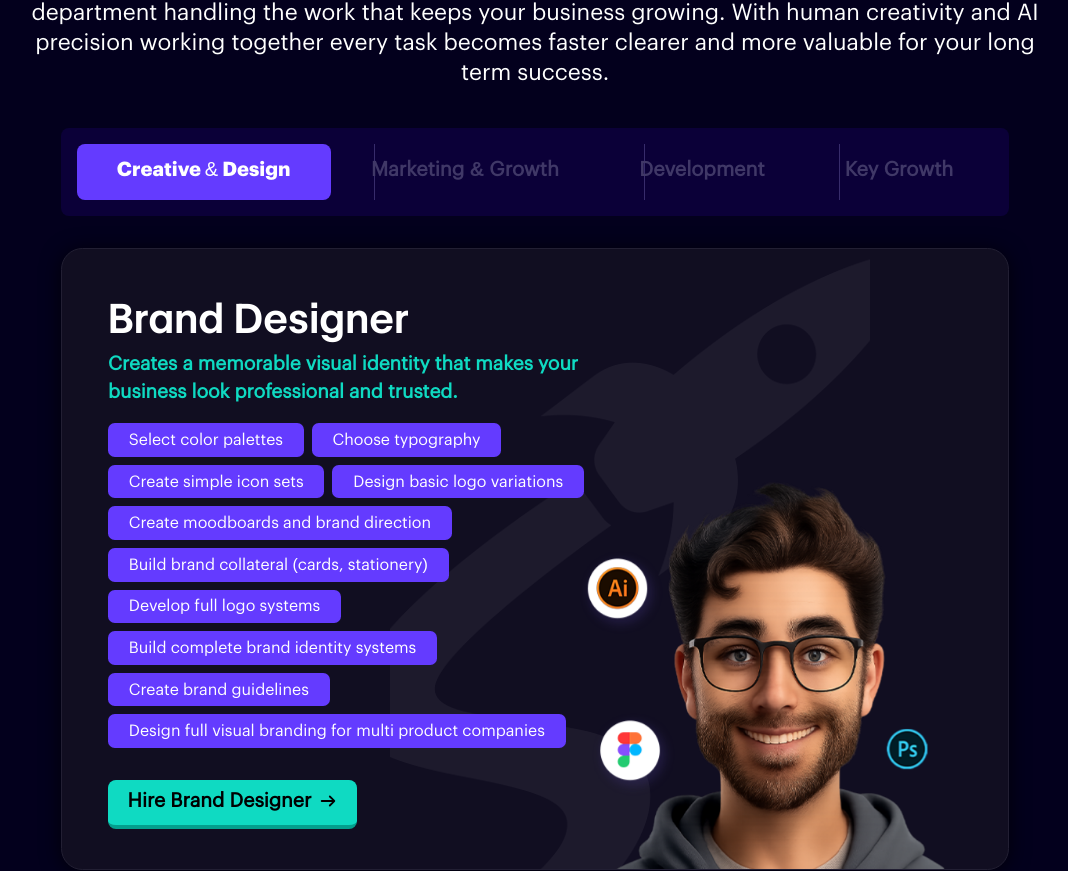
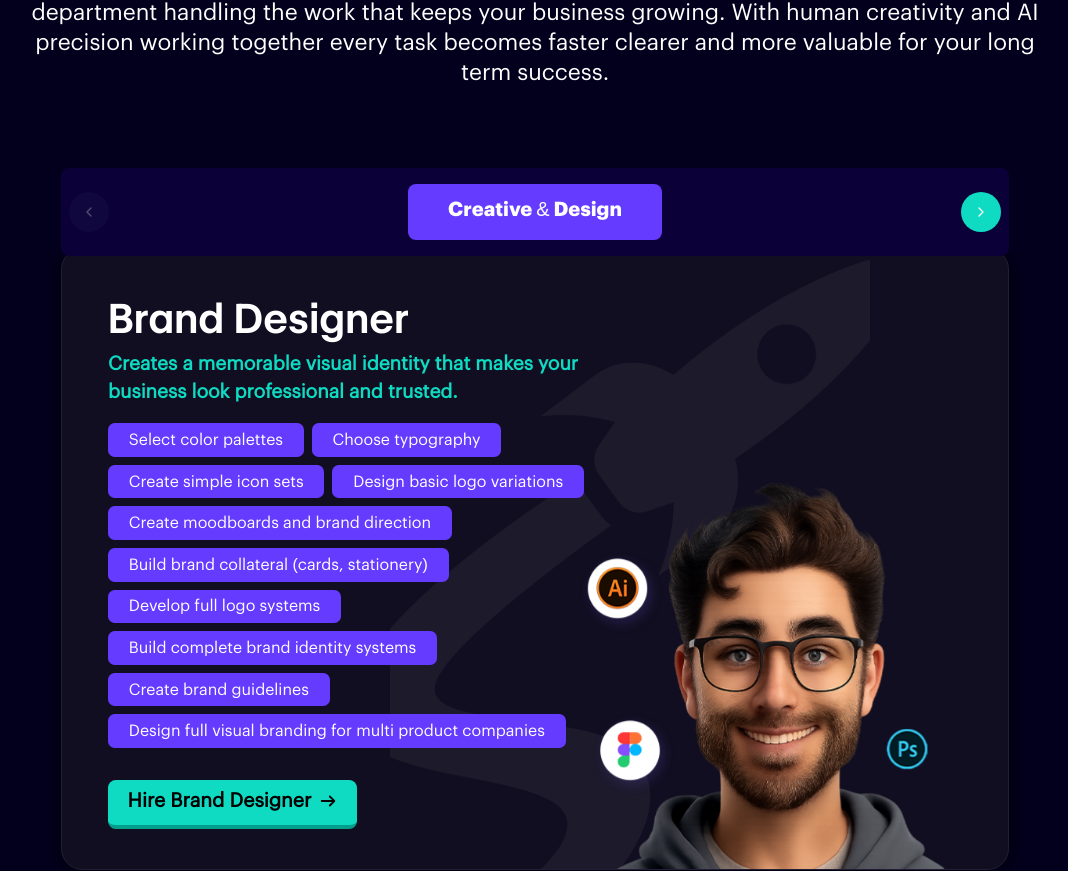
Before and after one commit to mdhasnainhanif/startups-new-web, a Next.js app: page / in a window 1280 px wide. Shown: the part 1977-2848 px from the top of the page, without its empty margins (105-1173 px from the left). Built offline with nearby package versions, Linux system fonts and the light colour scheme.

Commit message:
tabs setting

```diff
--- a/src/app/components/CaseStudySection.tsx
+++ b/src/app/components/CaseStudySection.tsx
@@ -4,6 +4,11 @@ import Link from "next/link";
 import Image from "next/image";
 import React, { useEffect, useRef, useState } from "react";
 import { useModalStore } from "@/stores/useModalStore";
+import { Swiper, SwiperSlide } from "swiper/react";
+import { Navigation } from "swiper/modules";
+import type { Swiper as SwiperType } from "swiper";
+import "swiper/css";
+import "swiper/css/navigation";
 import "../../../public/assets/css/casestudy.css";
 import "../../../public/assets/css/casestudythree.css";
 import "../../../public/assets/css/casestudytwo.css";
@@ -275,6 +280,17 @@ const CaseStudySection = () => {
   const [activeCategory, setActiveCategory] = useState<string>("creative");
   const [isFading, setIsFading] = useState<boolean>(false);
   const [shouldStick, setShouldStick] = useState<boolean>(true);
+  const tabsSwiperRef = useRef<SwiperType | null>(null);
+  const [isTabsSwiperBeginning, setIsTabsSwiperBeginning] = useState(true);
+  const [isTabsSwiperEnd, setIsTabsSwiperEnd] = useState(false);
+
+  // Tabs data
+  const tabs = [
+    { id: "creative", label: "Creative & Design" },
+    { id: "marketing", label: "Marketing & Growth" },
+    { id: "development", label: "Development" },
+    { id: "keygrowth", label: "Key Growth" },
+  ];
 
   // Filter cards based on active category
   const filteredCards = cardsData.filter(
@@ -781,6 +797,16 @@ const CaseStudySection = () => {
     return () => clearTimeout(timer);
   }, [isDesktop, activeCategory]);
 
+  // Sync Swiper to active category
+  useEffect(() => {
+    if (tabsSwiperRef.current) {
+      const activeIndex = tabs.findIndex((tab) => tab.id === activeCategory);
+      if (activeIndex !== -1) {
+        tabsSwiperRef.current.slideTo(activeIndex);
+      }
+    }
+  }, [activeCategory]);
+
   // Reinitialize stack cards when category changes
   useEffect(() => {
     cleanupStackCards();
@@ -907,79 +933,119 @@ const CaseStudySection = () => {
             </div>
           </div>
           <div className="mx-auto xl:w-[78%]">
-            {/* Tabs Navigation */}
+            {/* Tabs Navigation with Swiper */}
             <div
               className={`${
                 shouldStick ? "sticky" : ""
-              } top-10 z-50 py-4 rounded-lg w-full mx-auto md:bg-[#0b0038] px-4
-              flex items-end justify-between mb-8 flex-wrap`}
+              } top-10 z-50 py-4 rounded-lg w-full mx-auto md:bg-[#0b0038] mb-8 relative`}
             >
+              {/* Left Arrow */}
+              <button
+                onClick={() => tabsSwiperRef.current?.slidePrev()}
+                disabled={isTabsSwiperBeginning}
+                className={`absolute left-2 top-1/2 -translate-y-1/2 z-20 w-10 h-10 rounded-full border-none text-white cursor-pointer flex items-center justify-center transition-all ${
+                  isTabsSwiperBeginning
+                    ? "opacity-30 cursor-not-allowed bg-[#1b1849]"
+                    : "opacity-100 hover:bg-[#0fdac2]/80 bg-[#0fdac2]"
+                }`}
+                aria-label="Previous tab"
+              >
+                <svg
+                  width="16"
+                  height="16"
+                  viewBox="0 0 24 24"
+                  fill="none"
+                  stroke="currentColor"
+                  strokeWidth="2"
+                  strokeLinecap="round"
+                  strokeLinejoin="round"
+                >
+                  <path d="M15 18l-6-6 6-6" />
+                </svg>
+              </button>
+
+              {/* Swiper for Tabs */}
+              <Swiper
+                modules={[Navigation]}
+                spaceBetween={0}
+                slidesPerView={1}
+                centeredSlides={false}
+                allowTouchMove={true}
+                speed={300}
+                watchOverflow={true}
+                onSwiper={(swiper) => {
+                  tabsSwiperRef.current = swiper;
+                  setIsTabsSwiperBeginning(swiper.isBeginning);
+                  setIsTabsSwiperEnd(swiper.isEnd);
+                }}
+                onSlideChange={(swiper) => {
+                  setIsTabsSwiperBeginning(swiper.isBeginning);
+                  setIsTabsSwiperEnd(swiper.isEnd);
+                  const activeIndex = swiper.activeIndex;
+                  if (tabs[activeIndex]) {
+                    const selectedTab = tabs[activeIndex];
+                    setActiveCategory(selectedTab.id);
+                    const firstCard = cardsData.find(
+                      (card) => card.category === selectedTab.id
+                    );
+                    if (firstCard) setActiveTab(firstCard.id);
+                  }
+                }}
+                className="tabs-swiper"
+                style={{ paddingLeft: "3rem", paddingRight: "3rem", overflow: "hidden" }}
+              >
+                {tabs.map((tab) => (
+                  <SwiperSlide key={tab.id} style={{ width: "100%" }}>
+                    <div className="flex justify-center w-full">
                       <button
                         onClick={() => {
-                  setActiveCategory("creative");
-                  const firstCreativeCard = cardsData.find(
-                    (card) => card.category === "creative"
+                          setActiveCategory(tab.id);
+                          const firstCard = cardsData.find(
+                            (card) => card.category === tab.id
                           );
-                  if (firstCreativeCard) setActiveTab(firstCreativeCard.id);
+                          if (firstCard) setActiveTab(firstCard.id);
+                          // Sync swiper to active tab
+                          const tabIndex = tabs.findIndex((t) => t.id === tab.id);
+                          if (tabsSwiperRef.current && tabIndex !== -1) {
+                            tabsSwiperRef.current.slideTo(tabIndex);
+                          }
                         }}
                         className={`px-10 pt-3 pb-4 rounded-lg cursor-pointer caseBtn text-xl font-graphik-bold transition-all relative ${
-                  activeCategory === "creative"
+                          activeCategory === tab.id
                             ? "bg-[#643bff] text-white"
                             : "text-[#403867] hover:text-[#9ca3af]"
                         }`}
                       >
-                Creative & Design
+                        {tab.label}
                       </button>
+                    </div>
+                  </SwiperSlide>
+                ))}
+              </Swiper>
 
+              {/* Right Arrow */}
               <button
-                onClick={() => {
-                  setActiveCategory("marketing");
-                  const firstMarketingCard = cardsData.find(
-                    (card) => card.category === "marketing"
-                  );
-                  if (firstMarketingCard) setActiveTab(firstMarketingCard.id);
-                }}
-                className={`px-10 pt-3 pb-4 rounded-lg cursor-pointer caseBtn text-xl font-bold transition-all ${
-                  activeCategory === "marketing"
-                    ? "bg-[#643bff] text-white"
-                    : "text-[#403867] hover:text-[#9ca3af]"
+                onClick={() => tabsSwiperRef.current?.slideNext()}
+                disabled={isTabsSwiperEnd}
+                className={`absolute right-2 top-1/2 -translate-y-1/2 z-20 w-10 h-10 rounded-full border-none text-white cursor-pointer flex items-center justify-center transition-all ${
+                  isTabsSwiperEnd
+                    ? "opacity-30 cursor-not-allowed bg-[#1b1849]"
+                    : "opacity-100 hover:bg-[#0fdac2]/80 bg-[#0fdac2]"
                 }`}
+                aria-label="Next tab"
               >
-                Marketing & Growth
-              </button>
-
-              <button
-                onClick={() => {
-                  setActiveCategory("development");
-                  const firstDevCard = cardsData.find(
-                    (card) => card.category === "development"
-                  );
-                  if (firstDevCard) setActiveTab(firstDevCard.id);
-                }}
-                className={`px-10 pt-3 pb-4 rounded-lg cursor-pointer caseBtn text-xl font-bold transition-all ${
-                  activeCategory === "development"
-                    ? "bg-[#643bff] text-white"
-                    : "text-[#403867] hover:text-[#9ca3af]"
-                }`}
+                <svg
+                  width="16"
+                  height="16"
+                  viewBox="0 0 24 24"
+                  fill="none"
+                  stroke="currentColor"
+                  strokeWidth="2"
+                  strokeLinecap="round"
+                  strokeLinejoin="round"
                 >
-                Development
-              </button>
-
-              <button
-                onClick={() => {
-                  setActiveCategory("keygrowth");
-                  const firstGrowthCard = cardsData.find(
-                    (card) => card.category === "keygrowth"
-                  );
-                  if (firstGrowthCard) setActiveTab(firstGrowthCard.id);
-                }}
-                className={`px-10 pt-3 pb-4 rounded-lg cursor-pointer caseBtn text-xl font-bold transition-all ${
-                  activeCategory === "keygrowth"
-                    ? "bg-[#643bff] text-white"
-                    : "text-[#403867] hover:text-[#9ca3af]"
-                }`}
-              >
-                Key Growth
+                  <path d="M9 18l6-6-6-6" />
+                </svg>
               </button>
             </div>
             <div className="tabSection">
@@ -1005,7 +1071,7 @@ const CaseStudySection = () => {
                             className="grid grid-cols-1 md:grid-cols-[60%_40%] gap-6 scrollerItem"
                             style={{ backgroundColor: cardColor }}
                           >
-                            <div className="inner-div my-auto px-5 ps-9">
+                            <div className="inner-div my-auto md:px-5 md:ps-9 ps-3 md:pe-0 pe-3">
                               <h3>{card.title}</h3>
                               <p className="text-[#0fdac2]">{card.subtitle}</p>
                               <div className="inner-tags flex flex-wrap gap-2">
--- a/src/app/components/Technologies/Technologies.tsx
+++ b/src/app/components/Technologies/Technologies.tsx
@@ -1,12 +1,20 @@
 "use client";
 
-import { useState } from "react";
+import { useState, useRef, useEffect } from "react";
+import { Swiper, SwiperSlide } from "swiper/react";
+import { Navigation } from "swiper/modules";
+import type { Swiper as SwiperType } from "swiper";
+import "swiper/css";
+import "swiper/css/navigation";
 import Container from "../Container";
 import { TECHNOLOGIES_SECTION } from "../../constants";
 import styles from "./Technologies.module.css";
 
 export default function Technologies() {
   const [activeTab, setActiveTab] = useState("creative");
+  const tabsSwiperRef = useRef<SwiperType | null>(null);
+  const [isTabsSwiperBeginning, setIsTabsSwiperBeginning] = useState(true);
+  const [isTabsSwiperEnd, setIsTabsSwiperEnd] = useState(false);
 
   const currentTools =
     TECHNOLOGIES_SECTION.tools[
@@ -63,6 +71,16 @@ export default function Technologies() {
     return parts.length > 0 ? parts : <span className="text-white">{text}</span>;
   };
 
+  // Sync Swiper to active tab when changed programmatically
+  useEffect(() => {
+    if (tabsSwiperRef.current) {
+      const activeIndex = TECHNOLOGIES_SECTION.tabs.findIndex((tab) => tab.id === activeTab);
+      if (activeIndex !== -1) {
+        tabsSwiperRef.current.slideTo(activeIndex);
+      }
+    }
+  }, [activeTab]);
+
   return (
     <section className={styles.section + " sectionPadding"}>
       <div>
@@ -77,8 +95,8 @@ export default function Technologies() {
             </p>
           </div>
 
-          {/* Tabs */}
-          <div className={styles.tabsContainer}>
+          {/* Tabs - Desktop View */}
+          <div className={`${styles.tabsContainer} hidden md:flex`}>
             {TECHNOLOGIES_SECTION.tabs.map((tab) => (
               <button
                 key={tab.id}
@@ -90,6 +108,107 @@ export default function Technologies() {
                 {tab.label}
               </button>
             ))}
+          </div>
+
+          {/* Tabs - Mobile View with Swiper */}
+          <div className={`${styles.tabsContainerMobile} relative md:hidden`}>
+            {/* Left Arrow */}
+            <button
+              onClick={() => tabsSwiperRef.current?.slidePrev()}
+              disabled={isTabsSwiperBeginning}
+              className={`absolute left-2 top-1/2 -translate-y-1/2 z-20 w-10 h-10 rounded-full border-none text-white cursor-pointer flex items-center justify-center transition-all ${
+                isTabsSwiperBeginning
+                  ? "opacity-30 cursor-not-allowed bg-[#1b1849]"
+                  : "opacity-100 hover:bg-[#0fdac2]/80 bg-[#0fdac2]"
+              }`}
+              aria-label="Previous tab"
+            >
+              <svg
+                width="16"
+                height="16"
+                viewBox="0 0 24 24"
+                fill="none"
+                stroke="currentColor"
+                strokeWidth="2"
+                strokeLinecap="round"
+                strokeLinejoin="round"
+              >
+                <path d="M15 18l-6-6 6-6" />
+              </svg>
+            </button>
+
+            {/* Swiper for Tabs */}
+            <Swiper
+              modules={[Navigation]}
+              spaceBetween={0}
+              slidesPerView={1}
+              centeredSlides={false}
+              allowTouchMove={true}
+              speed={300}
+              watchOverflow={true}
+              onSwiper={(swiper) => {
+                tabsSwiperRef.current = swiper;
+                setIsTabsSwiperBeginning(swiper.isBeginning);
+                setIsTabsSwiperEnd(swiper.isEnd);
+              }}
+              onSlideChange={(swiper) => {
+                setIsTabsSwiperBeginning(swiper.isBeginning);
+                setIsTabsSwiperEnd(swiper.isEnd);
+                const activeIndex = swiper.activeIndex;
+                if (TECHNOLOGIES_SECTION.tabs[activeIndex]) {
+                  setActiveTab(TECHNOLOGIES_SECTION.tabs[activeIndex].id);
+                }
+              }}
+              className={styles.tabsSwiper}
+              style={{ paddingLeft: "3rem", paddingRight: "3rem", overflow: "hidden" }}
+            >
+              {TECHNOLOGIES_SECTION.tabs.map((tab) => (
+                <SwiperSlide key={tab.id} style={{ width: "100%" }}>
+                  <div className="flex justify-center w-full">
+                    <button
+                      onClick={() => {
+                        setActiveTab(tab.id);
+                        // Sync swiper to active tab
+                        const tabIndex = TECHNOLOGIES_SECTION.tabs.findIndex((t) => t.id === tab.id);
+                        if (tabsSwiperRef.current && tabIndex !== -1) {
+                          tabsSwiperRef.current.slideTo(tabIndex);
+                        }
+                      }}
+                      className={`${styles.tab} ${
+                        activeTab === tab.id ? styles.activeTab : ""
+                      }`}
+                    >
+                      {tab.label}
+                    </button>
+                  </div>
+                </SwiperSlide>
+              ))}
+            </Swiper>
+
+            {/* Right Arrow */}
+            <button
+              onClick={() => tabsSwiperRef.current?.slideNext()}
+              disabled={isTabsSwiperEnd}
+              className={`absolute right-2 top-1/2 -translate-y-1/2 z-20 w-10 h-10 rounded-full border-none text-white cursor-pointer flex items-center justify-center transition-all ${
+                isTabsSwiperEnd
+                  ? "opacity-30 cursor-not-allowed bg-[#1b1849]"
+                  : "opacity-100 hover:bg-[#0fdac2]/80 bg-[#0fdac2]"
+              }`}
+              aria-label="Next tab"
+            >
+              <svg
+                width="16"
+                height="16"
+                viewBox="0 0 24 24"
+                fill="none"
+                stroke="currentColor"
+                strokeWidth="2"
+                strokeLinecap="round"
+                strokeLinejoin="round"
+              >
+                <path d="M9 18l6-6-6-6" />
+              </svg>
+            </button>
           </div>
 
           {/* Tools Category Header */}
--- a/src/app/globals.css
+++ b/src/app/globals.css
@@ -179,13 +179,16 @@ h2.headingSize {
 }
 
 @media screen and (max-width: 576px) {
-  button.caseBtn{
+  div.sectionHeading.forH2 > p {
+    font-size: 1rem;
+  }
+  button.caseBtn {
     margin: 0 auto;
   }
-  button.caseBtn::before{
+  button.caseBtn::before {
     content: none;
   }
-  div.sectionHeading > p{
+  div.sectionHeading > p {
     font-size: 1rem;
   }
   div.sectionHeading > h1 {
@@ -314,3 +317,41 @@ h2.headingSize {
 .caseBtn:last-child::before {
   content: none;
 }
+
+/* Tabs Swiper Styles */
+.tabs-swiper {
+  overflow: hidden !important;
+}
+
+.tabs-swiper .swiper-wrapper {
+  display: flex;
+  align-items: center;
+}
+
+.tabs-swiper .swiper-slide {
+  width: 100% !important;
+  max-width: 100% !important;
+  display: flex;
+  justify-content: center;
+  align-items: center;
+  box-sizing: border-box;
+}
+
+.tabs-swiper .swiper-slide:not(.swiper-slide-active) {
+  opacity: 0;
+  pointer-events: none;
+}
+
+.tabs-swiper .swiper-slide-active {
+  opacity: 1;
+}
+
+/* Hide Swiper scrollbar */
+.tabs-swiper::-webkit-scrollbar {
+  display: none;
+}
+
+.tabs-swiper {
+  -ms-overflow-style: none;
+  scrollbar-width: none;
+}
```
Also changed, not shown: src/app/components/Technologies/Technologies.module.css (+78 -13 lines). Lines whose indentation alone changed are shown as unchanged.
